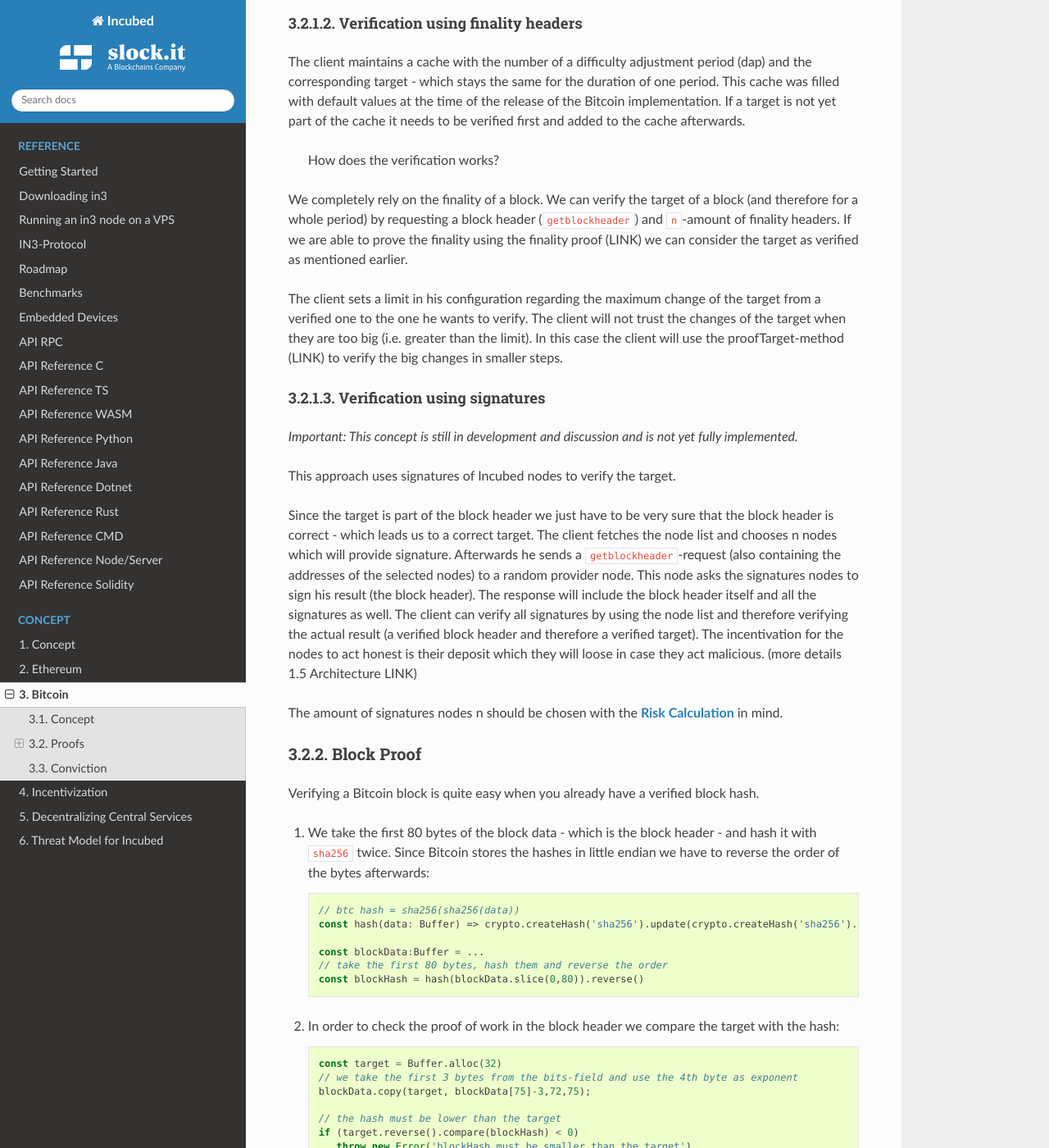
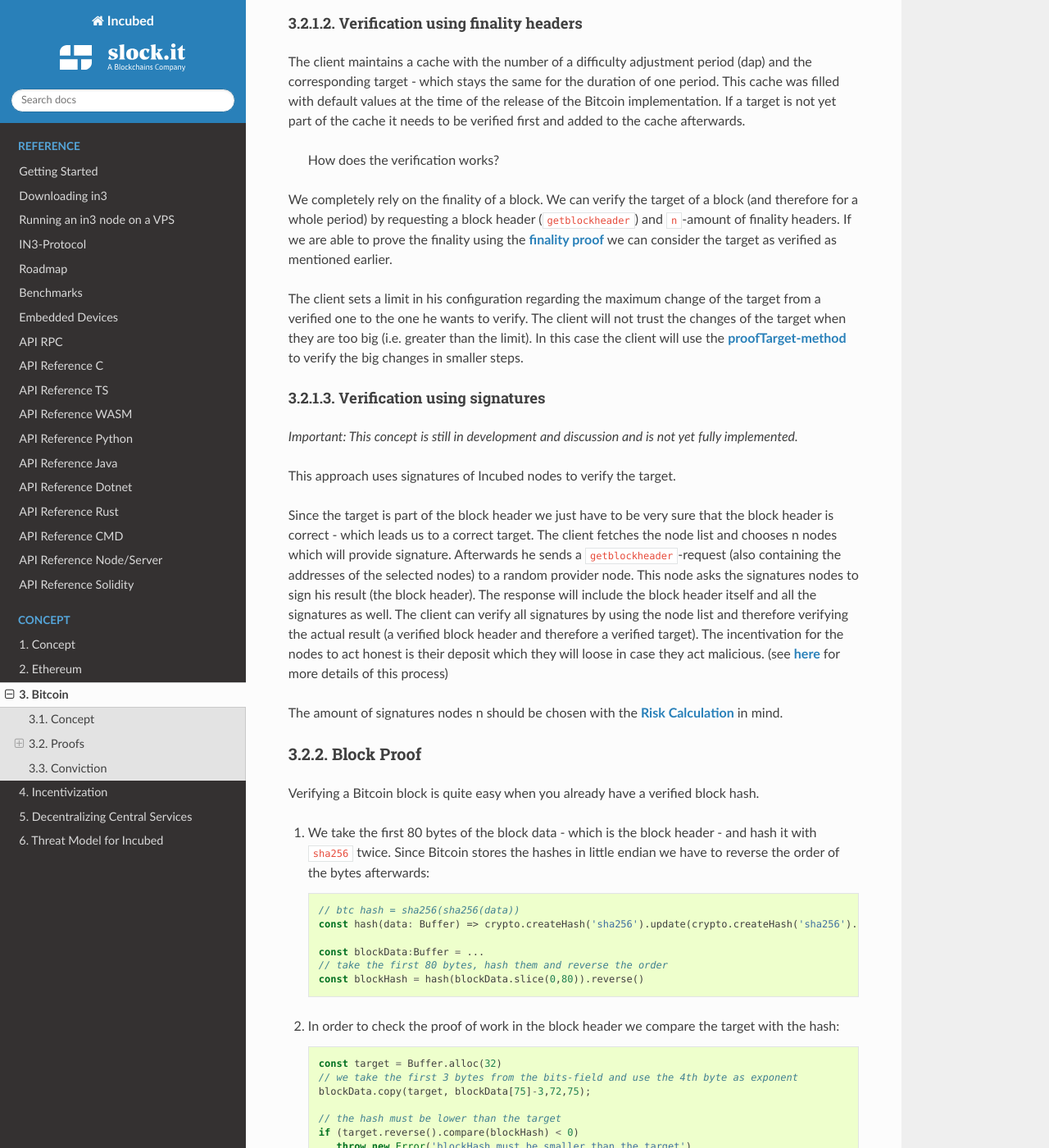
Before and after one commit to blockchainsllc/in3-docs, a Sphinx documentation site: the page built from docs/bitcoin.md, in a window 1280 px wide and 1400 px high, scrolled down 2138 px. Shown: the whole window at 82% size. Built offline with Sphinx 7.4.7 and the Read the Docs theme 2.0.0, drawn with Linux system fonts in a browser that asks for light colours; some of the changed text lies outside the part shown.

Commit message:
Update links

```diff
--- a/docs/bitcoin.md
+++ b/docs/bitcoin.md
@@ -4,7 +4,7 @@ Bitcoin may be a complete different chain but there are ways to verify a Bitcoin
 
 ## Concept
 
-For the verification of Bitcoin we make use of the Simplified Payment Verification proposed in the Bitcoin paper (LINK) by Satoshi Nakamoto.
+For the verification of Bitcoin we make use of the Simplified Payment Verification proposed in the [Bitcoin paper](https://bitcoin.org/bitcoin.pdf) by Satoshi Nakamoto.
 
 > It is possible to verify payments without running a full network node. A user only needs to keep
 a copy of the block headers of the longest proof-of-work chain, which he can get by querying
@@ -33,7 +33,7 @@ expensive an attack would be to create wrong blocks with finality headers that a
 
 Bitcoin uses the target for the mining process where miners are hashing the block data over and over again to find a hash that is smaller than the target (while changing the data a little bit each try to generate a different hash). Miners across the network can verify a newly published blocks by checking the block hash against the target. The same applies for clients. Having a verified target on the client-side is important to verify the proof of work and therefore the data itself (assuming that the data is correct when someone put a lot of work into it). Since the target is part of a block header (`bits`-field) we can verify the target by verifying the block header.
 
-This is a dilemma since we want to verify the target by verifying the block header but we need a verified target to verify the block header (as shown in block proof LINK). You will read about two different options to verify a target.
+This is a dilemma since we want to verify the target by verifying the block header but we need a verified target to verify the block header (as shown in [block proof](https://git.slock.it/in3/doc/-/blob/19-documentation-verification-process/docs/bitcoin.md#block-proof)). You will read about two different options to verify a target.
 
 #### Difficulty Adjustment Period
 
@@ -59,9 +59,9 @@ The client maintains a cache with the number of a difficulty adjustment period (
 
 > How does the verification works?
 
-We completely rely on the finality of a block. We can verify the target of a block (and therefore for a whole period) by requesting a block header (`getblockheader`) and `n`-amount of finality headers. If we are able to prove the finality using the finality proof (LINK) we can consider the target as verified as mentioned earlier.
+We completely rely on the finality of a block. We can verify the target of a block (and therefore for a whole period) by requesting a block header (`getblockheader`) and `n`-amount of finality headers. If we are able to prove the finality using the [finality proof](https://git.slock.it/in3/doc/-/blob/19-documentation-verification-process/docs/bitcoin.md#finality-proof) we can consider the target as verified as mentioned earlier.
 
-The client sets a limit in his configuration regarding the maximum change of the target from a verified one to the one he wants to verify. The client will not trust the changes of the target when they are too big (i.e. greater than the limit). In this case the client will use the proofTarget-method (LINK) to verify the big changes in smaller steps.
+The client sets a limit in his configuration regarding the maximum change of the target from a verified one to the one he wants to verify. The client will not trust the changes of the target when they are too big (i.e. greater than the limit). In this case the client will use the [proofTarget-method](https://git.slock.it/in3/doc/-/blob/19-documentation-verification-process/docs/rpc.md#btc_in3_prooftarget) to verify the big changes in smaller steps.
 
 #### Verification using signatures
 
@@ -70,7 +70,7 @@ The client sets a limit in his configuration regarding the maximum change of the
 This approach uses signatures of Incubed nodes to verify the target.
 
 Since the target is part of the block header we just have to be very sure that the block header is correct - which leads us to a correct target. The client fetches the node list and chooses n nodes which will provide signature. Afterwards he sends a `getblockheader`-request (also containing the addresses of the selected nodes) to a random provider node. This node asks the signatures nodes to sign his result (the block header). The response will include the block header itself and all the signatures as well. The client can verify all signatures by using the node list and therefore verifying the actual result (a verified block header and therefore a verified target). The incentivation for the nodes to act honest is their deposit which they will loose in case they act malicious.
-(more details 1.5 Architecture LINK)
+(see [here](https://github.com/slockit/in3/blob/master/in3_image.png) for more details of this process)
 
 The amount of signatures nodes n should be chosen with the
 [Risk Calculation](https://in3.readthedocs.io/en/develop/Threat-Model-for-Incubed.html#risk-calculation) in mind.
```
